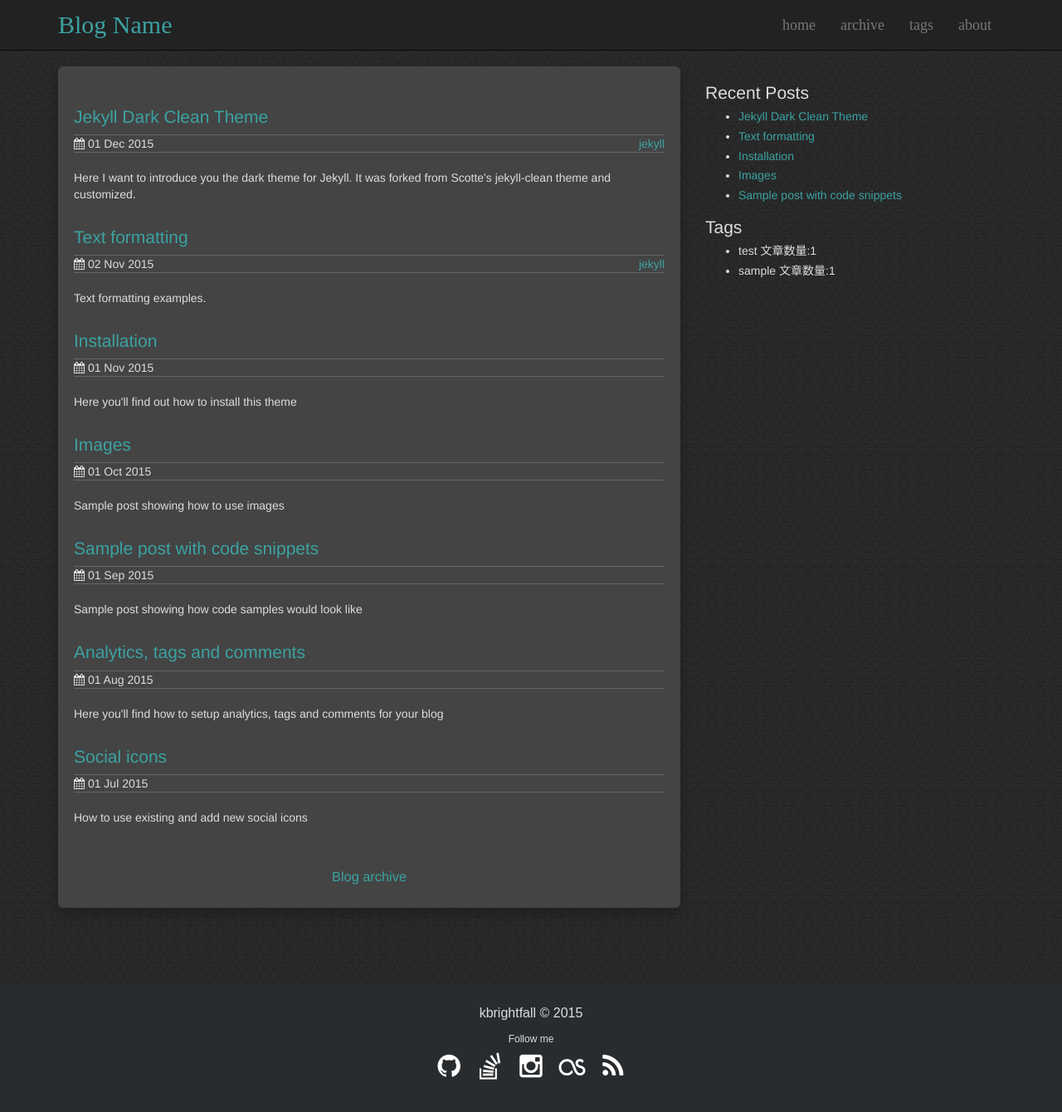
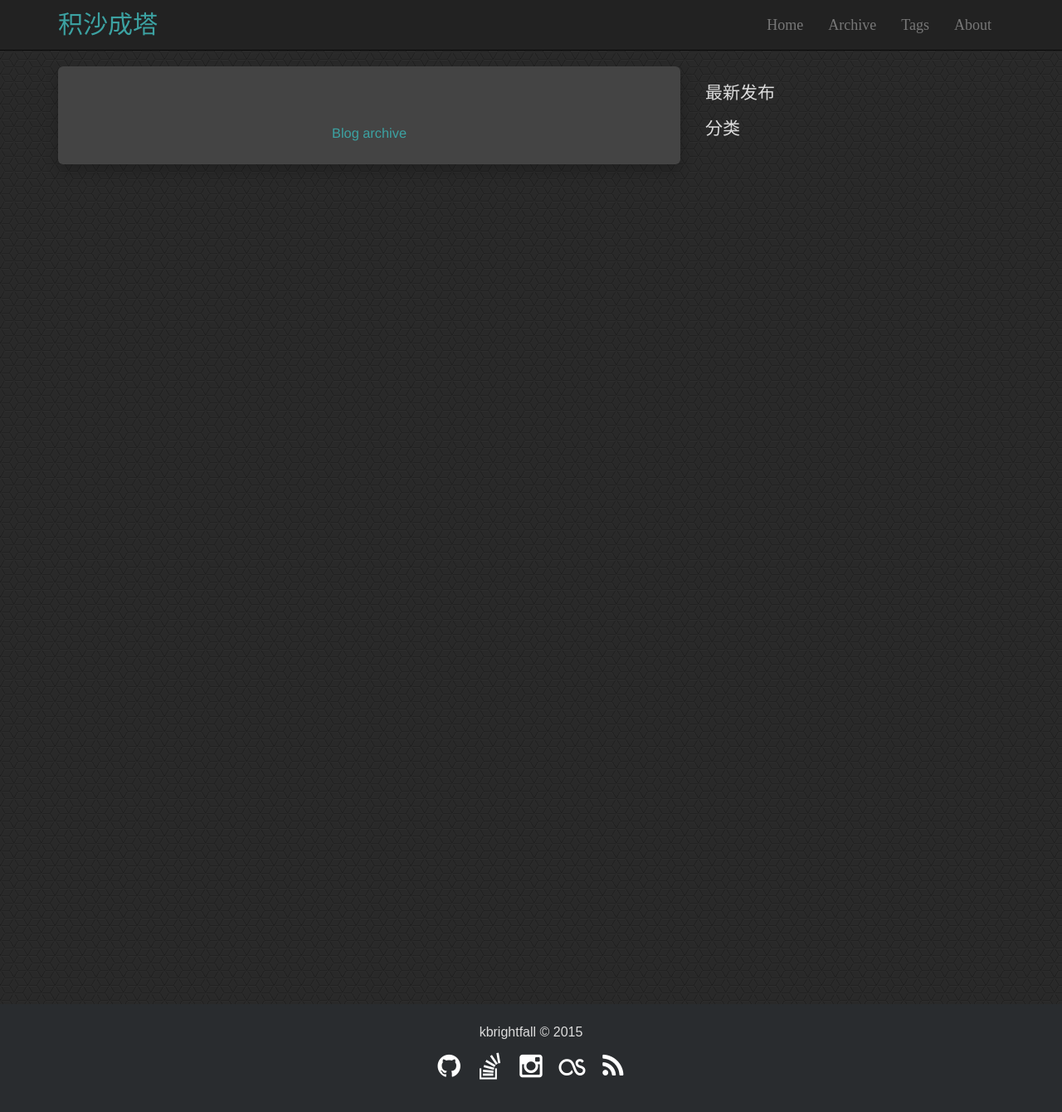
Before and after one commit to kbrightfall/technique, a Jekyll site: the page built from index.html, in a window 1280 px wide and 1364 px high. Shown: the top 1340 px of the window at 83% size. Built offline with Jekyll 4.4.1, drawn with Linux system fonts in a browser that asks for light colours.

```diff
--- a/_config.yml
+++ b/_config.yml
@@ -1,11 +1,11 @@
 # Jekyll configuration
 
-name: Blog Name
+name: 积沙成塔
 description: Software Developer
 
 # Url is currently only used only for the RSS feed in feed.xml
-url: http://kbrightfall.github.io
-#url: http://localhost:4000
+#url: http://kbrightfall.github.io
+url: http://localhost:4000
 
 # For a project page here should be a project name. Otherwise (for user's/organizaion's page leave it empty)
 baseurl: '/technique'
@@ -28,7 +28,7 @@
 # setting below must also be true. Individual posts can override 'comments' to
 # disable on a post-by-post basis
 disqus: kbrightfall
-comments: false
+comments: true
 
 permalink: /:year/:month/:title
 
--- a/_includes/header.html
+++ b/_includes/header.html
@@ -48,10 +48,10 @@
       </div>
       <div class="collapse navbar-collapse">
         <ul class="nav navbar-nav">
-          <li><a href="{{site.baseurl | prepend:site.url}}/">home</a></li>
-          <li><a href="{{site.baseurl | prepend:site.url}}/archive.html">archive</a></li>
-          <li><a href="{{site.baseurl | prepend:site.url}}/tags.html">tags</a></li>
-          <li><a href="{{site.baseurl | prepend:site.url}}/about.html">about</a></li>
+          <li><a href="{{site.baseurl | prepend:site.url}}/">Home</a></li>
+          <li><a href="{{site.baseurl | prepend:site.url}}/archive.html">Archive</a></li>
+          <li><a href="{{site.baseurl | prepend:site.url}}/tags.html">Tags</a></li>
+          <li><a href="{{site.baseurl | prepend:site.url}}/about.html">About</a></li>
         </ul>
       </div>
     </div>
--- a/_includes/sidebar.html
+++ b/_includes/sidebar.html
@@ -1,5 +1,5 @@
 <div class="sidebar ">
-  <h2>Recent Posts</h2>
+  <h2>最新发布</h2>
   <ul>
     {% for post in site.posts limit:5 %}
     <li><a href="{{ site.baseurl}}{{ post.url }}">{{ post.title }}</a></li>
@@ -8,10 +8,10 @@
 </div>
 
 <div class="sidebar">
-  <h2>Tags</h2>
+  <h2>分类</h2>
   <ul>
     {% for category in site.categories %}
-    <li>{{ category | first }} 文章数量:{{ category | last | size }}</li>
+    <li>{{ category | first }} ({{ category | last | size }})</li>
     {% endfor %}
   </ul>
 </div>
--- a/_includes/social.html
+++ b/_includes/social.html
@@ -1,5 +1,3 @@
-<h6>Follow me</h6>
-
 <ul class="social-media">
 
   {% if site.social.github %}
--- a/_posts/2015-07-01-social-icons.md
+++ /dev/null
@@ -1,62 +0,0 @@
----
-layout: post
-title: "Social icons"
-date: 2015-07-01 16:25:06
-description: How to use existing and add new social icons
----
-
-You can have social icons which could lead to your social profile.
-Out-of-the box it has:
-
-<ul class="social-media">
-  <li>
-    <a title="Github"
-      href="https://github.com/{{ site.social.github }}"
-      target="_blank"><i class="fa fa-github fa-2x"></i></a>
-  </li>
-  <li>
-    <a title="StackOverflow"
-      href="http://stackoverflow.com/users/1252056/{{ site.social.stackoverflow }}"
-      target="_blank"><i class="fa fa-stack-overflow fa-2x"></i></a>
-  </li>
-  <li>
-    <a title="LinkedIn"
-      href="https://www.linkedin.com/in/{{ site.social.linkedin }}"
-      target="_blank"><i class="fa fa-linkedin fa-2x"></i></a>
-  </li>
-  <li>
-    <a title="Instagram"
-      href="https://instagram.com/{{ site.social.instagram }}"
-      target="_blank"><i class="fa fa-instagram fa-2x"></i></a>
-  </li>
-  <li>
-    <a title="LinkedIn"
-      href="http://lastfm.com/user/{{ site.social.lastfm }}"
-      target="_blank"><i class="fa fa-lastfm fa-2x"></i></a>
-  </li>
-  <li>
-    <a title="RSS"
-      href="{{site.url}}/{{ site.social.rss }}"
-      target="_blank"><i class="fa fa-rss fa-2x"></i></a>
-  </li>
-</ul>
-
-They could be setup in `_config.yml`.
-
-To add more icons do following steps:
-
- - choose an icon you want to use: [Font Awesome Icons](https://fortawesome.github.io/Font-Awesome/icons/)
- - add variable in `_config.yml`
- - add icon in `social.html` with check if variable exists:
-
-{% highlight html %}
-{% raw %}
- {% if site.social.rss %}
-  <li>
-    <a title="{{ site.social.<your_social_variable> }}"
-       href="{{site.url}}/{{ site.social.<your_social_variable> }}"
-       target="_blank"><font_awesome_icon></i></a>
-  </li>
-{% endif %}
-{% endraw %}
-{% endhighlight html %}
--- a/_posts/2015-08-01-analytics-tags-comments.md
+++ /dev/null
@@ -1,34 +0,0 @@
----
-layout: post
-title: "Analytics, tags and comments"
-date: 2015-08-01 16:25:06
-description: Here you'll find how to setup analytics, tags and comments for your blog
----
-
-## Analytics
-
-#### [Google Analytics](http://www.google.com/analytics/)
-
-To enable Google Analytics create an account [here](https://analytics.google.com). Then add your tracking id in `config.xml`, it should look something like `UA-********-1`
-
-#### [Yandex Metrica](http://metrica.yandex.com)
-
-To enable Yandex Metrica you need to register, create a 'counter' and then copy-paste it's code in `/_includes/yandex-metrika.html` file.
-
-## Tags
-
-Using tags in Jekyll is a bit tricky topic, I used this approach: [charliepark.org/tags-in-jekyll/](http://charliepark.org/tags-in-jekyll/). You can read technical details there. To simply use tags provide list of tags in post header:
-
-{% highlight bash %}
-tags:
- - jekyll
- - analytics
- - tags
- - comments
-{% endhighlight bash %}
-
-And then before pushing your changes to github copy generated folder `/_site/tag` in your blog's root folder, since github pages will not generate it automatically.
-
-## Comments
-
-To enable [Disqus](http://disqus.com) register on the site and then just put your name in `_config.xml`. Comments could be switched on and off on per post basis, just put `comments: true` to enable them.
--- a/_posts/2015-09-01-code-syntax-highlighting.md
+++ /dev/null
@@ -1,67 +0,0 @@
----
-layout: post
-title: "Sample post with code snippets"
-date: 2015-09-01 16:25:06
-categories: [test, sample]
-description: Sample post showing how code samples would look like
----
-
-## Introduction
-
-For code syntax coloration I'm using Darcula theme from Intellij IDEA, which I've found in this post [Darcula theme for Pygments](http://smasue.github.io/pygments-darcula/).
-
-XML with line numbers (linenos flag), `{{ "{%" }} highlight xml linenos %}`:
-{% highlight xml linenos %}
-{% raw %}
-<?xml version="1.0" encoding="UTF-8"?>
-<rss version="2.0" xmlns:atom="http://www.w3.org/2005/Atom">
-  <channel>
-    <title>{{ site.name }}</title>
-    <description>{{ site.description }}</description>
-    <link>{{site.baseurl | prepend:site.url}}</link>
-    <atom:link href="{{site.baseurl | prepend:site.url}}/feed.xml" rel="self" type="application/rss+xml" />
-    {% for post in site.posts limit:10 %}
-      <item>
-        <title>{{ post.title }}</title>
-        <description>{{ post.content | xml_escape }}</description>
-        <pubDate>{{ post.date | date: "%a, %d %b %Y %H:%M:%S %z" }}</pubDate>
-        <link>{{post.url | prepend:site.baseurl | prepend:site.url}}</link>
-        <guid isPermaLink="true">{{post.url | prepend:site.baseurl | prepend:site.url}}</guid>
-      </item>
-    {% endfor %}
-  </channel>
-</rss>
-{% endraw %}
-{% endhighlight xml %}
-
-JSON:
-{% highlight json %}
-{"employees":[
-    {"firstName":"John", "lastName":"Doe"},
-    {"firstName":"Anna", "lastName":"Smith"},
-    {"firstName":"Peter", "lastName":"Jones"}
-]}
-{% endhighlight json %}
-
-SQL:
-{% highlight SQL %}
-select count(*) as cm_content_nodes
-from alf_node nd, alf_qname qn, alf_namespace ns
-where qn.ns_id = ns.id
-  and nd.type_qname_id = qn.id
-  and ns.uri = 'http://www.alfresco.org/model/content/1.0'
-  and qn.local_name = 'content';
-{% endhighlight SQL %}
-
-Java:
-{% highlight java %}
-private String getToken(HttpClient client) throws UnsupportedEncodingException{
-  Cookie[] cookies = client.getState().getCookies();
-  for (Cookie cookie : cookies){
-    if (cookie.getName().equals("Alfresco-CSRFToken")){
-      return URLDecoder.decode(cookie.getValue(), "UTF-8");
-    }
-  }
-  return null;
-}
-{% endhighlight java %}
--- a/_posts/2015-10-01-images.md
+++ /dev/null
@@ -1,45 +0,0 @@
----
-layout: post
-title: "Images"
-date: 2015-10-01 16:25:06
-description: Sample post showing how to use images
----
-
-## Introduction
-
-This theme supports two types of images:
-
-- inline images: ![Battery Widget]({{ site.url | append:site.baseurl }}/images/batWid1.png)
-
-{% highlight html %}
-{% raw %}
-![Battery Widget]({{ site.url | append:site.baseurl }}/images/batWid1.png)
-{% endraw %}
-{% endhighlight html %}
-
-- centered images with caption (optionally):
-
-![screenshot]({{ site.baseurl | prepend:site.url}}/images/iphone_landscape.PNG){: .center-image }*iPhone 5 landscape*
-
-{% highlight html %}
-{% raw %}
-![screenshot]({{ site.baseurl | prepend:site.url}}/images/iphone_landscape.PNG){: .center-image }*iPhone 5 landscape*
-{% endraw %}
-{% endhighlight html %}
-
-You can apply your own styles to image by creating css class with style:
-
-{% highlight css %}
-.custom-image
-{
-// your style
-}
-{% endhighlight css %}
-
-And then applying your style just after the image in curly brackets with colon:
-
-{% highlight html %}
-{% raw %}
-[!image](path to image){:.custom-image}
-{% endraw %}
-{% endhighlight html %}
--- a/_posts/2015-11-01-installation.md
+++ /dev/null
@@ -1,32 +0,0 @@
----
-layout: post
-title: "Installation"
-date: 2015-11-01 16:25:06
-description: Here you'll find out how to install this theme
----
-
-## Installation
-
-If you dont't have your own blog you can clone this repository and put your articles in a `_posts` folder.
-If you already have your own blog then I think you can clone this repository and copy-paste content keeping your `_posts` folder.
-
-After you will have to set up your `_config.yml`
-
-## License
-
-The content of this theme is distributed and licensed under a [Creative Commons Attribution 4.0 License](https://creativecommons.org/licenses/by/4.0/legalcode)
-
-> This license lets others distribute, remix, tweak, and build upon your work,
-> even commercially, as long as they credit you for the original creation. This
-> is the most accommodating of licenses offered. Recommended for maximum
-> dissemination and use of licensed materials.
-
-In other words: you can do anything you want with this theme on any site, just please
-provide a link to the original theme on github.
-
-This theme includes the following files which are the properties of their
-respective owners:
-
-* js/bootstrap.min.js - [bootstrap](http://getbootstrap.com)
-* css/bootstrap.min.css - [bootstrap](http://getbootstrap.com)
-* js/jquery.min.js - [jquery](https://jquery.com)
--- a/_posts/2015-11-02-text-formatting.md
+++ /dev/null
@@ -1,55 +0,0 @@
----
-layout: post
-title: "Text formatting"
-date: 2015-11-02 16:25:06
-tags: jekyll
-description: Text formatting examples.
-toc: true
----
-
-Some examples of text formating for some common text elements.
-
-# Headers
-
-# Header1
-
-## Header2
-
-### Header3
-
-#### Header4
-
-# Emphasis
-
-Italics: `*asterisks*` -> *asterisks* or `_underscores_` -> _underscores_.
-
-Bold: `**asterisks**` -> **asterisks** or `__underscores__` -> __underscores__.
-
-You also can combine them: `**asterisks and _underscores_**` -> **asterisks and _underscores_**.
-
-# Blockquotes and notes
-
-
-{% highlight bash %}
->Blockquotes
-{% endhighlight bash %}
-
->Blockquotes
-
-Using very cool [feature](http://kramdown.gettalong.org/quickref.html#block-attributes) of kramdown which allows to assign any attribute to a block-level element I've added note a warning:
-
-{% highlight bash %}
->Note
-{: .note}
-{% endhighlight bash %}
-
->Note
-{: .note}
-
-{% highlight bash %}
->Warning
-{: .note .warning}
-{% endhighlight bash %}
-
->Warning
-{: .note .warning}
--- a/_posts/2015-12-01-jekyll-clean-theme.md
+++ /dev/null
@@ -1,29 +0,0 @@
----
-layout: post
-title: "Jekyll Dark Clean Theme"
-date: 2015-12-01 16:25:06
-tags: jekyll
-description: Here I want to introduce you the dark theme for Jekyll. It was forked from Scotte's jekyll-clean theme and customized.
-toc: true
----
-
-
-Here is a sample post for Jekyll-Clean-Dark theme.
-
-* Get it from [github](https://github.com/streetturtle/jekyll-clean-dark).
-* See the [live demo](http://pavelmakhov.com/jekyll-clean-dark).
-* See it [in action on my blog](http://pavelmakhov.com).
-
-This theme was created on top of [Jekyll Clean theme](https://scotte.github.io) by Scotte.
-
-This theme uses some parts of Twitter Bootstrap, which allows it looks nice on a mobile devices using a collapsable nav bar and hiding the sidebar.
-
-Here how it looks like on some portable devices:
-
-![My helpful screenshot]({{ site.baseurl | prepend:site.url}}/images/iphone_portrait.PNG){: .center-image }*iPhone 5 portrait*
-
-![My helpful screenshot]({{ site.baseurl | prepend:site.url}}/images/iphone_landscape.PNG){: .center-image }*iPhone 5 landscape*
-
-![My helpful screenshot]({{ site.baseurl | prepend:site.url}}/images/ipad_portrait.PNG){: .center-image }*iPad mini portrait*
-
-![My helpful screenshot]({{ site.baseurl | prepend:site.url}}/images/ipad_landscape.PNG){: .center-image }*iPad mini landscape*
```
Also changed, not shown: tag/tags/index.html (added, +210 -0 lines), tags.md (+1 -1 lines).
